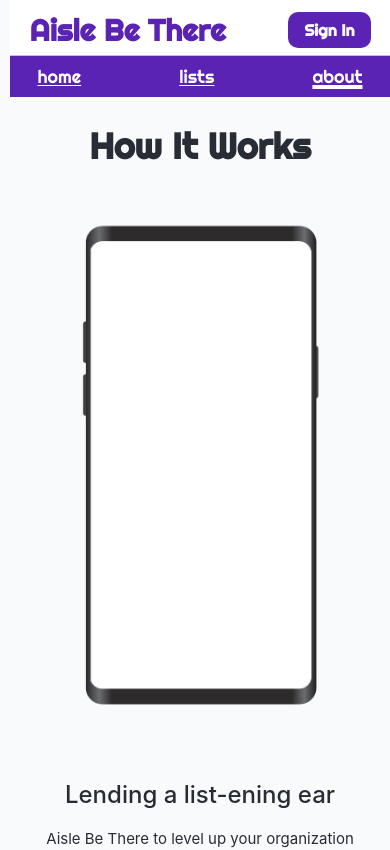
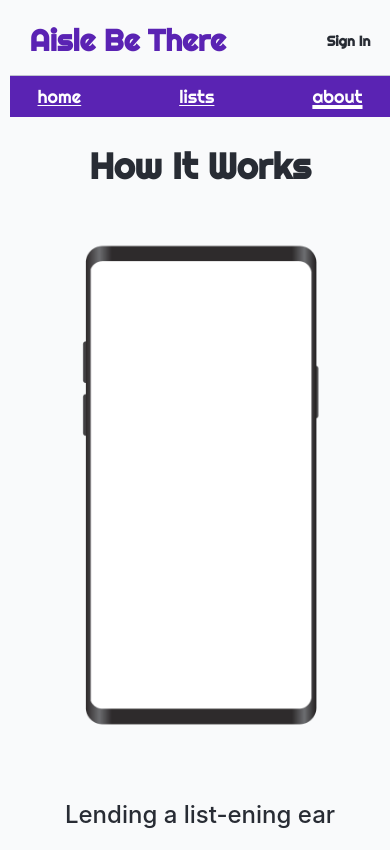
Before and after one commit to the-collab-lab/tcl-69-smart-shopping-list, a React (Vite) app: page /about in a window 390 px wide. Shown: the top 850 px of the page. Built offline with nearby package versions, Linux system fonts and the light colour scheme; no server answers; a web font is replaced by a local one.

Commit message:
Change out colors for var colors set in index.css, adjust media only attributes for responsiveness

```diff
--- a/src/views/Layout.css
+++ b/src/views/Layout.css
@@ -21,16 +21,16 @@
 	display: flex;
 	justify-content: space-between;
 	align-items: center;
-	background-color: var(--color-bg);
+	background: var(--color-white);
 	padding-bottom: 0.5rem;
 	padding-top: max(env(safe-area-inset-top), 1rem);
-	background: white;
+	text-align: center;
 	height: 55px;
 }
 
 .Layout-header-name {
 	margin: 0;
-	color: #5a23b3;
+	color: var(--color-branding);
 	font-size: 2rem;
 	font-family: 'Righteous', sans-serif;
 	text-decoration: none;
@@ -38,25 +38,28 @@
 
 .Layout-header-login {
 	display: flex;
-	align-items: center;
-	background-color: #5a23b3;
+	background-color: var(--btn-bg-color-confirm);
 	border-radius: 2rem;
-	width: 135px;
+	width: 145px;
+	padding: 2px;
+}
+
+.Layout-header-login:hover {
+	background: var(--btn-bg-color-confirm-hover);
 }
 
 .Layout-header-profile {
-	border-radius: 1rem;
-	border: 3px solid #5a23b3;
-	width: 4rem;
+	border-radius: 50%;
+	width: 40px;
 }
 
 .Layout-header button {
-	background: #5a23b3;
+	background: transparent;
+	color: var(--color-text);
 	border: none;
 	border-radius: 1rem;
-	font-size: 1.8rem;
+	margin: 0;
 	cursor: pointer;
-	font-family: 'Righteous', sans-serif;
 }
 
 .Layout-main {
@@ -74,7 +77,7 @@
 	padding-bottom: max(env(safe-area-inset-bottom), 1rem);
 	padding-top: 1rem;
 	place-content: center;
-	background: #5a23b3;
+	background: var(--color-branding);
 	max-height: 42px;
 }
 
@@ -131,7 +134,7 @@
 
 @media only screen and (max-width: 500px) {
 	.Layout-header {
-		max-height: 200px;
+		height: 75px;
 	}
 	.Layout-header-name {
 		display: inline-flex;
@@ -139,15 +142,18 @@
 	}
 
 	.Layout-header-login {
-		max-width: 115px;
+		width: 110px;
+		display: flex;
+		gap: 6px;
 	}
 
 	.Layout-header-profile {
-		max-width: 30px;
+		width: 32px;
 	}
 
 	.Layout-header button {
-		font-size: 1.6rem;
+		font-size: 1.4rem;
+		padding: 0;
 	}
 
 	.Nav-link {
```
